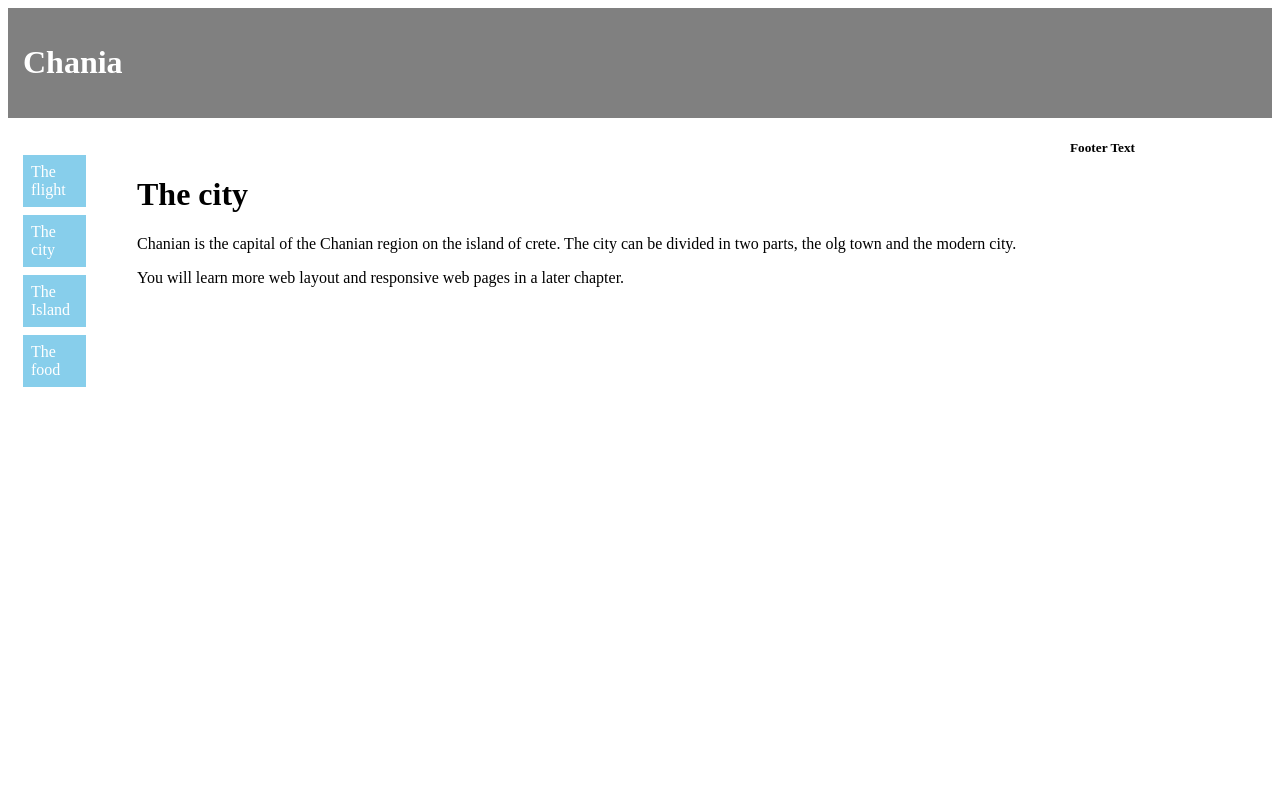
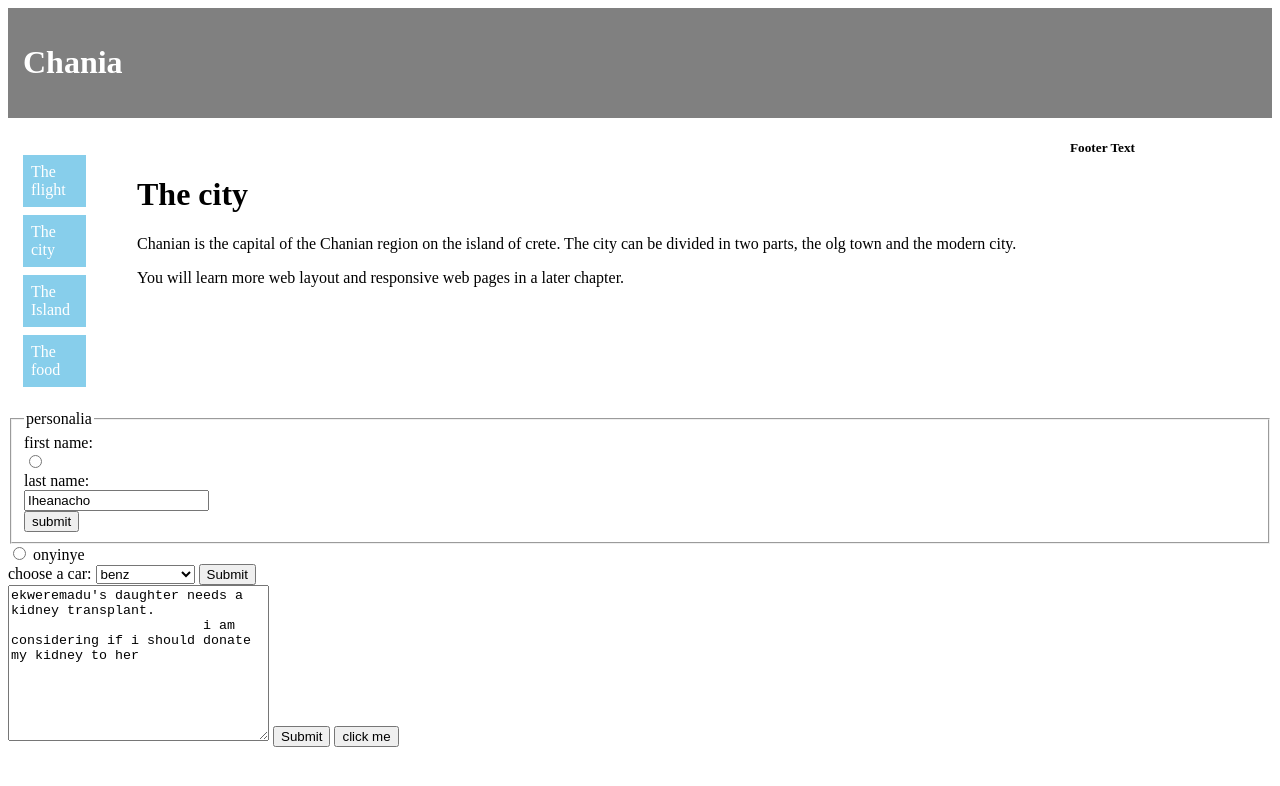
Before and after one commit to chidijacob/w3schools-tutorial, a plain HTML site: page index_2.html in a window 1280 px wide. Drawn offline with Linux system fonts and the light colour scheme.

Commit message:
Add existing project files to Git

```diff
--- a/index_2.html
+++ b/index_2.html
@@ -48,6 +48,7 @@
         </style>
     </head>
     <body>
+
         <div class="header">
             <h1>Chania</h1>
         </div>
@@ -72,5 +73,28 @@
                 <h5>Footer Text</h5>
             </div>
         </div>
+        <form action="">
+            <fieldset>
+            <legend>personalia</legend>
+            <label for="fname">first name:</label><br>
+            <input type="radio" id="fname" name="fav_name" value="onyinye"><br>
+            <label for="lname">last name:</label><br>
+            <input type="text" id="lname" name="lname" value="Iheanacho"><br>
+            <input type="submit" value="submit"><br>
+            </fieldset>
+            <input type="radio" id="html" name="fav_girl" value="onyinye">
+            <label for="html">onyinye</label><br>
+            <label for="cars">choose a car:</label>
+            <select name="cars" id="cars">
+                <option value="benz">benz</option>
+                <option value="toyota camry">toyota camry</option>
+                <option value="volvo">volvo</option>
+            </select>
+            <input type="submit"><br>
+            <textarea name="message" id="" cols="30" rows="10">ekweremadu's daughter needs a kidney transplant.
+                        i am considering if i should donate my kidney to her</textarea>
+                 <input type="submit">
+            <button type="button" onclick="alert('hello world!')">click me</button>
+        </form>
     </body>
 </html>
```
